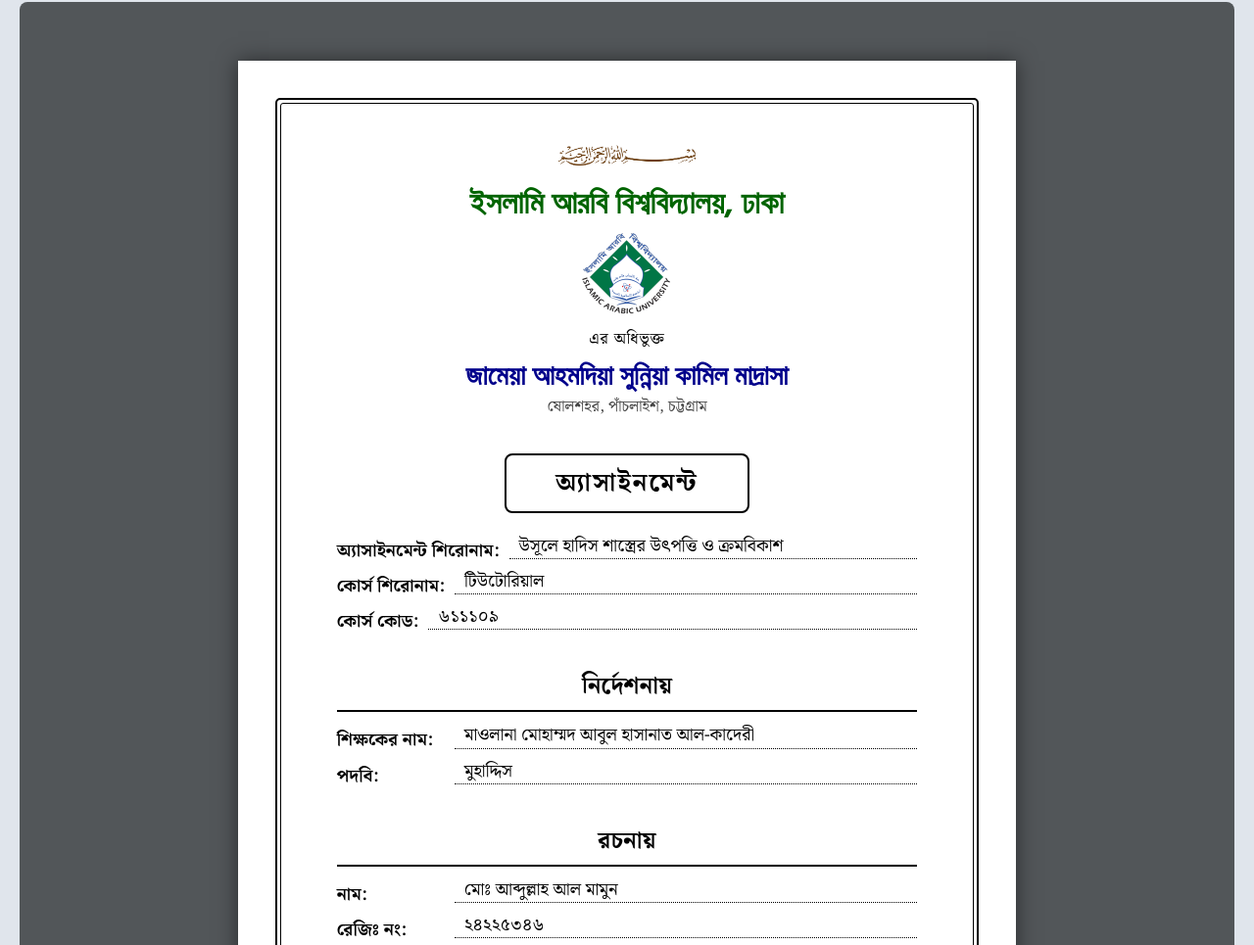
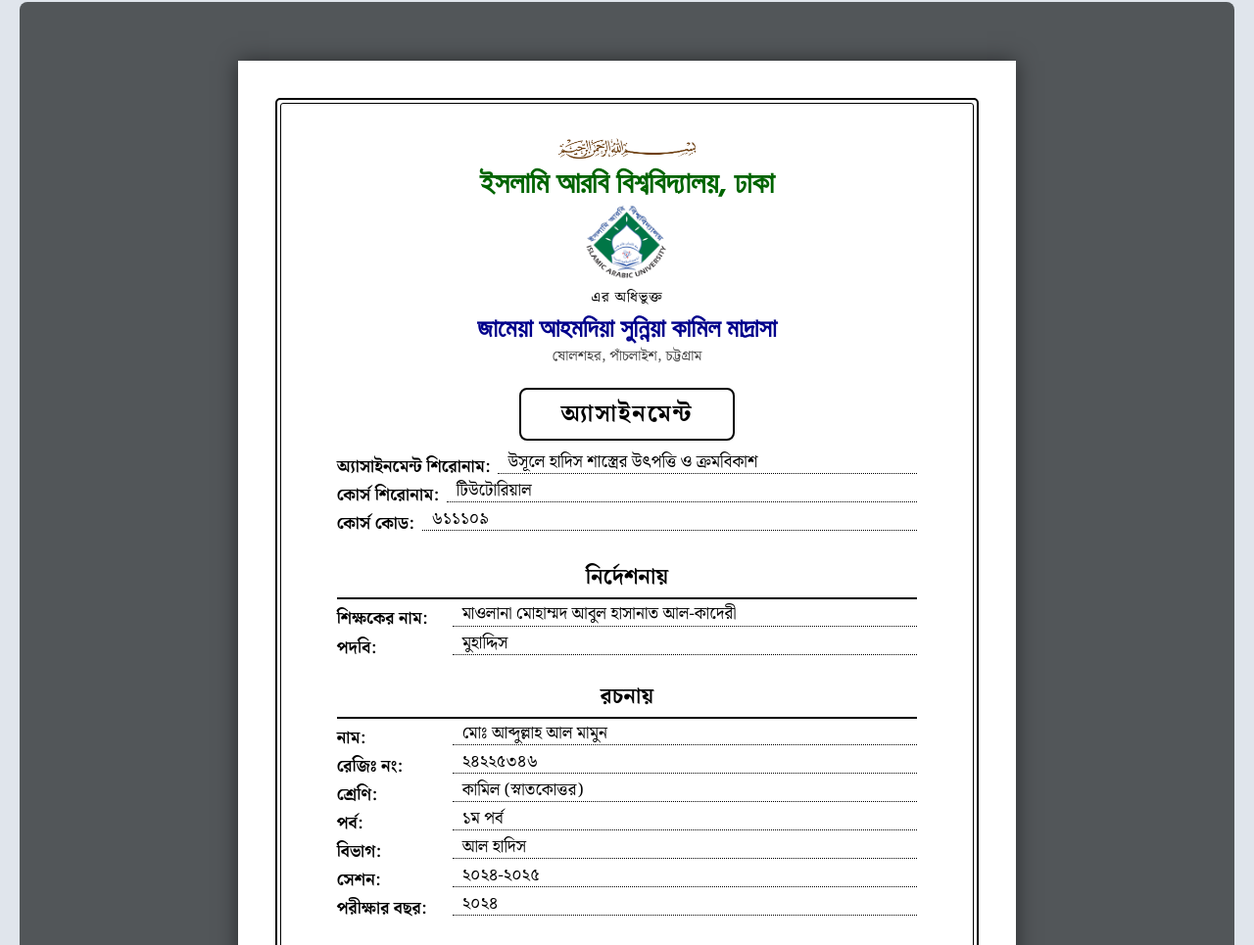
Before and after one commit to abswerit/iau-cover-generator, a plain HTML site: page index.html in a window 1280 px wide. Shown: the part 1456-2421 px from the top of the page at 98% size. Drawn offline with Linux system fonts and the light colour scheme.

Commit message:
Update index.html

```diff
--- a/index.html
+++ b/index.html
@@ -97,7 +97,7 @@
   }
   button#gen-btn:hover { transform: translateY(-2px); box-shadow: 0 6px 20px rgba(0,100,0,0.4); }
 
-  /* প্রিভিউ এরিয়া */
+  /* প্রিভিউ এরিয়া */
   #pdf-preview-container {
     background: #525659;
     padding: 60px 20px;
@@ -133,7 +133,7 @@
     width: 100%;
     height: 100%;
     border: 1px solid #000;
-    padding: 10mm 15mm;
+    padding: 8mm 15mm; /* প্যাডিং কমানো হয়েছে (আগে 10mm ছিল) */
     box-sizing: border-box;
     display: flex;
     flex-direction: column;
@@ -142,52 +142,52 @@
   }
 
   /* হেডার ডিজাইন */
-  .header-section { text-align: center; width: 100%; margin-bottom: 10px; }
+  .header-section { text-align: center; width: 100%; margin-bottom: 5px; /* কমানো হয়েছে */ }
 
   .bismillah-img {
     width: 150px;
     height: auto;
-    margin-bottom: 15px;
+    margin-bottom: 5px; /* কমানো হয়েছে */
     display: block;
     margin-left: auto;
     margin-right: auto;
   }
 
   .uni-logo {
-    width: 100px;
+    width: 90px; /* লোগো সামান্য ছোট করা হয়েছে */
     height: auto;
-    margin: 10px auto 10px auto; /* উপরে-নিচে একটু গ্যাপ */
+    margin: 5px auto; /* কমানো হয়েছে */
     display: block;
   }
 
   .uni-name {
-    font-family: 'Hind Siliguri', sans-serif; /* ফন্ট পরিবর্তন */
-    font-size: 32px;
+    font-family: 'Hind Siliguri', sans-serif;
+    font-size: 30px; /* সামান্য ছোট */
     font-weight: 700;
     color: #006400;
-    line-height: 1.2;
+    line-height: 1.1;
     margin-top: 5px;
   }
 
   .affiliation {
-    font-size: 16px;
-    margin: 5px 0;
+    font-size: 15px;
+    margin: 3px 0;
     font-weight: 500;
     letter-spacing: 1px;
   }
 
-  /* মাদ্রাসার নাম - গাঢ় নীল ও ফন্ট পরিবর্তন */
+  /* মাদ্রাসার নাম */
   .madrasa-name {
-    font-family: 'Hind Siliguri', sans-serif; /* ফন্ট পরিবর্তন */
-    font-size: 28px;
+    font-family: 'Hind Siliguri', sans-serif;
+    font-size: 26px; /* সামান্য ছোট */
     font-weight: 700;
-    color: #00008B; /* Dark Blue */
-    margin-top: 8px;
-    line-height: 1.3;
+    color: #00008B;
+    margin-top: 5px;
+    line-height: 1.2;
   }
   .madrasa-address {
-    font-size: 16px;
-    margin-bottom: 15px;
+    font-size: 15px;
+    margin-bottom: 10px; /* কমানো হয়েছে */
     color: #444;
   }
 
@@ -195,12 +195,12 @@
   .assignment-box-container {
     width: 100%;
     text-align: center;
-    margin: 10px 0 25px 0;
+    margin: 5px 0 15px 0; /* মার্জিন কমানো হয়েছে */
   }
   .assignment-box {
     border: 2px solid #000;
-    padding: 8px 50px;
-    font-size: 26px;
+    padding: 6px 40px;
+    font-size: 24px; /* ফন্ট সামান্য কমানো */
     font-weight: 700;
     border-radius: 8px;
     background: #fff;
@@ -213,22 +213,22 @@
   .info-line {
     display: flex;
     width: 100%;
-    margin-bottom: 10px;
+    margin-bottom: 6px; /* লাইন গ্যাপ কমানো হয়েছে (আগে 10 ছিল) */
     align-items: flex-end;
-    font-size: 18px;
-    line-height: 1.4;
+    font-size: 17px; /* ফন্ট সামান্য ছোট */
+    line-height: 1.3;
   }
   .label {
     font-weight: 700;
     white-space: nowrap;
-    margin-right: 10px;
+    margin-right: 8px;
     flex-shrink: 0;
     min-width: 60px;
   }
 
   .subject-section {
     width: 100%;
-    margin-bottom: 20px;
+    margin-bottom: 15px; /* কমানো হয়েছে */
     padding: 0 10px;
   }
 
@@ -236,7 +236,7 @@
     display: flex;
     flex-direction: column;
     width: 100%;
-    gap: 25px;
+    gap: 15px; /* সেকশন গ্যাপ কমানো হয়েছে (আগে 25 ছিল) */
     margin-top: 5px;
   }
 
@@ -246,15 +246,15 @@
     flex-direction: column;
   }
 
-  /* হেডিং স্টাইল - বড় এবং সেন্টার */
+  /* হেডিং স্টাইল */
   .col-header {
     text-align: center;
     font-weight: 700;
-    font-size: 24px;
-    margin-bottom: 15px;
+    font-size: 22px; /* সামান্য ছোট */
+    margin-bottom: 8px; /* কমানো হয়েছে */
     border-bottom: 2px solid #000;
     display: block;
-    padding-bottom: 5px;
+    padding-bottom: 3px;
     width: 100%;
   }
 
@@ -269,16 +269,18 @@
     padding-left: 10px;
     position: relative;
     top: -4px;
-    min-height: 24px;
+    min-height: 22px;
   }
 
+  /* ফুটার - তারিখের জন্য */
   .footer-section {
     margin-top: auto;
     width: 100%;
     text-align: center;
     font-size: 16px;
     font-weight: 700;
-    padding-top: 20px;
+    padding-top: 10px; /* কমানো হয়েছে */
+    padding-bottom: 5px;
   }
 
   /* প্রিন্ট করার জন্য বিশেষ CSS (ফিক্সড) */
```
